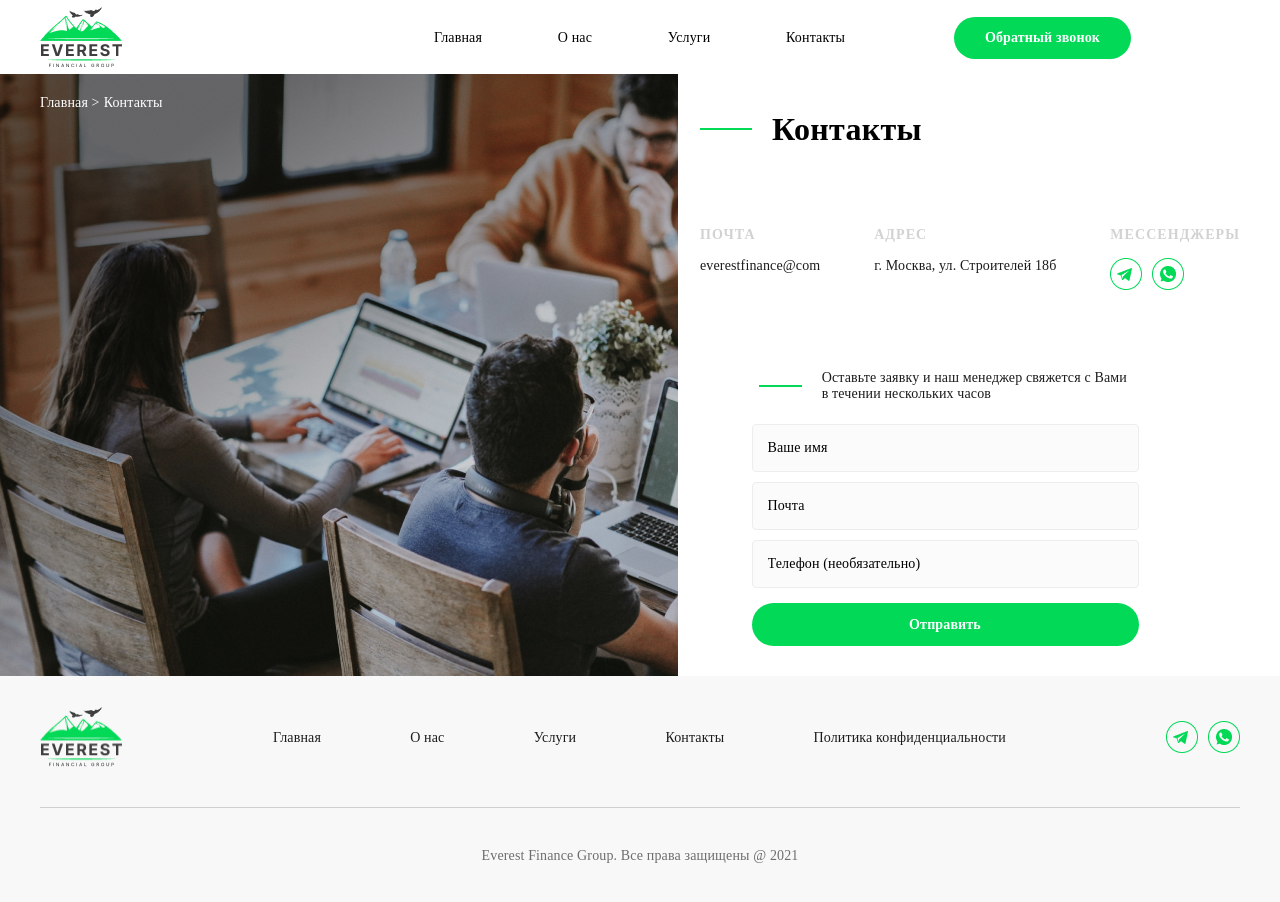
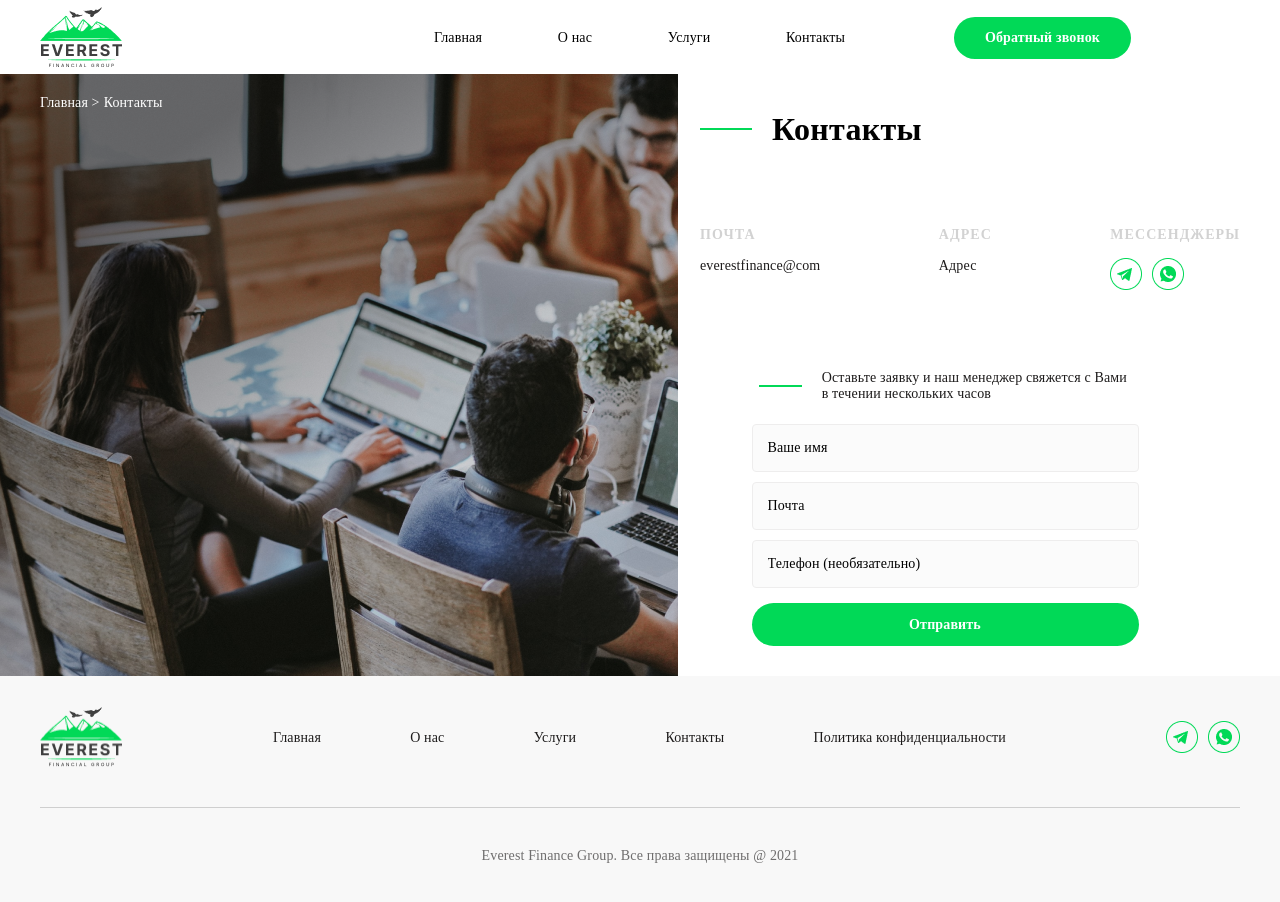
Before and after one commit to dmitry-5/everest, a plain HTML site: page page-5.html in a window 1280 px wide. Drawn offline with Linux system fonts and the light colour scheme.

Commit message:
Update page-5.html

```diff
--- a/page-5.html
+++ b/page-5.html
@@ -122,7 +122,7 @@
                   </div>
                   <div class="address">
                     <h5>АДРЕС</h5>
-                    <p>г. Москва, ул. Строителей 18б</p>
+                    <p>Адрес</p>
                   </div>
                   <div class="messengers">
                     <h5>МЕССЕНДЖЕРЫ</h5>
```
